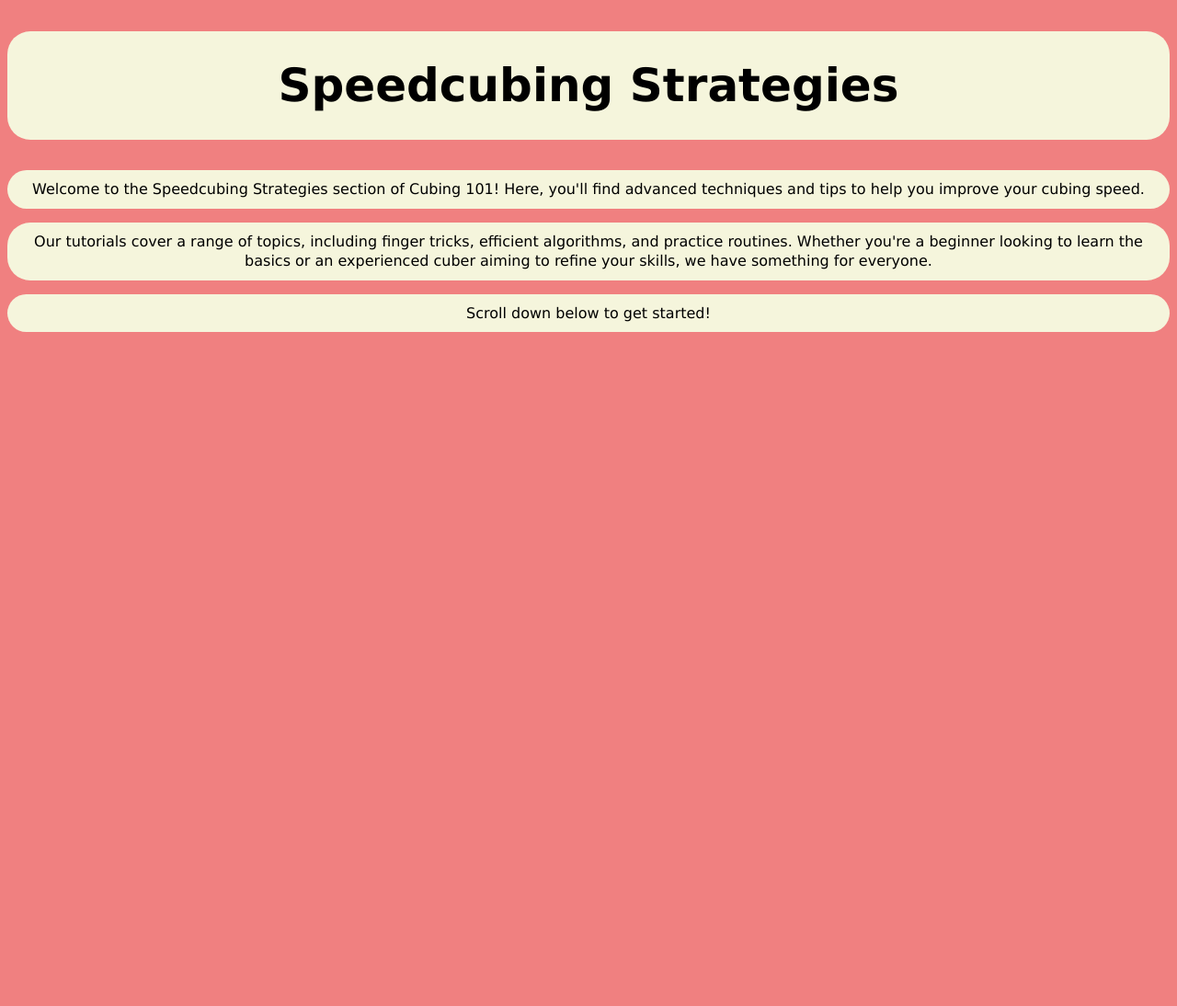
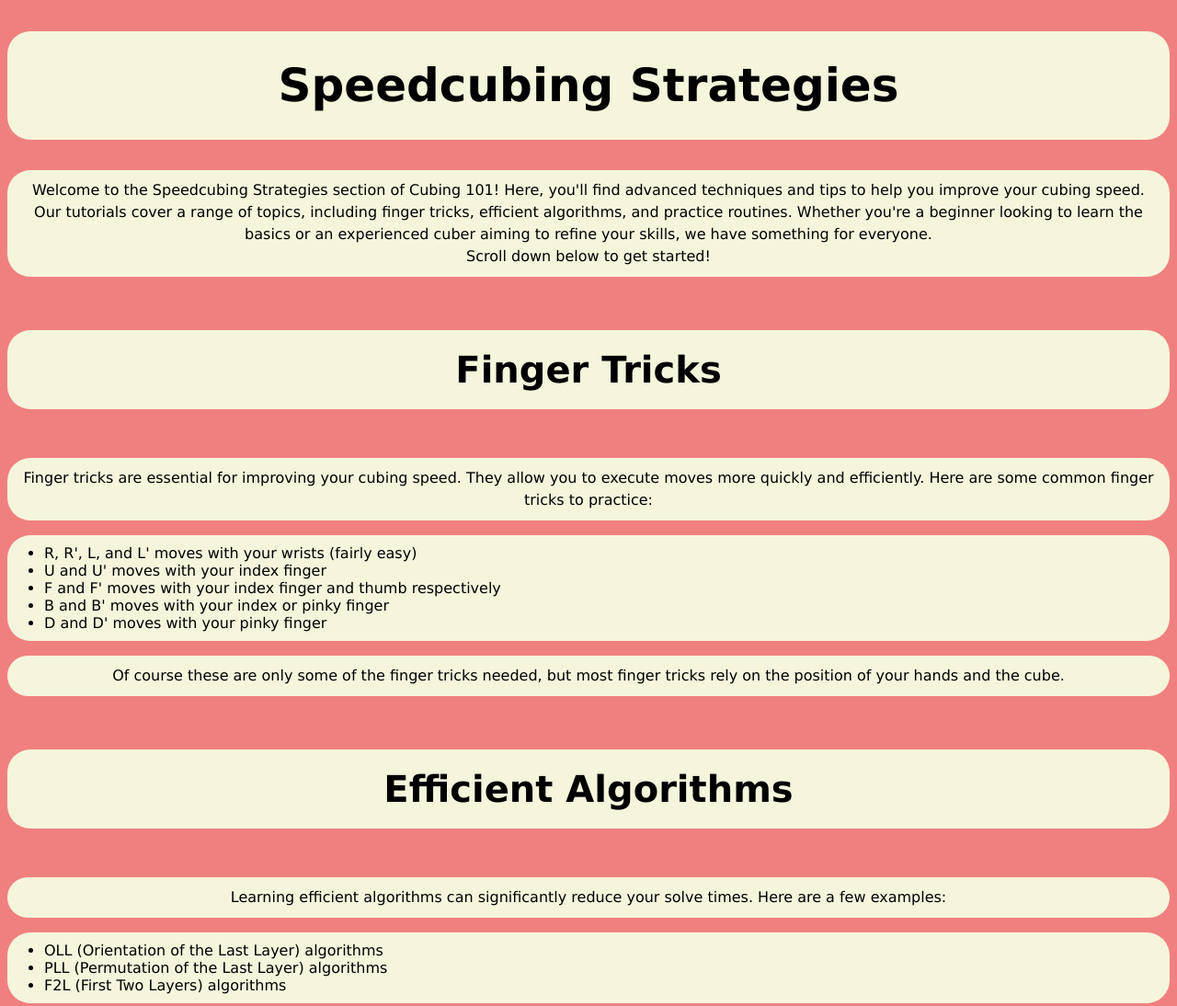
Before and after one commit to aparikh544-lang/aparikh544-lang.github.io, a plain HTML site: page speedcubing_strategies.html in a window 1280 px wide. Shown: the whole page at 92% size. Before the commit the page ends 800 px from the top, so only its background shows below. Drawn offline with Linux system fonts and the light colour scheme.

Commit message:
11/11/25: Started working on some content, stopping bcs of tennis class, will resume in a bit

```diff
--- a/speedcubing_strategies.html
+++ b/speedcubing_strategies.html
@@ -6,8 +6,27 @@
         <h1 class="h1">Speedcubing Strategies</h1>
     </head>
     <body>
-        <p class="p">Welcome to the Speedcubing Strategies section of Cubing 101! Here, you'll find advanced techniques and tips to help you improve your cubing speed.</p>
-        <p class="p">Our tutorials cover a range of topics, including finger tricks, efficient algorithms, and practice routines. Whether you're a beginner looking to learn the basics or an experienced cuber aiming to refine your skills, we have something for everyone.</p>
-        <p class="p">Scroll down below to get started!</p>
+        <p class="p">Welcome to the Speedcubing Strategies section of Cubing 101! Here, you'll find advanced techniques and tips to help you improve your cubing speed.<br>
+        Our tutorials cover a range of topics, including finger tricks, efficient algorithms, and practice routines. Whether you're a beginner looking to learn the basics or an experienced cuber aiming to refine your skills, we have something for everyone.<br>
+        Scroll down below to get started!</p>
+        <br/>
+        <h4 class="h4">Finger Tricks</h4>
+        <p class="p">Finger tricks are essential for improving your cubing speed. They allow you to execute moves more quickly and efficiently. Here are some common finger tricks to practice:</p>
+        <ul class="list">
+            <li>R, R', L, and L' moves with your wrists (fairly easy) </li>
+            <li>U and U' moves with your index finger</li>
+            <li>F and F' moves with your index finger and thumb respectively</li>
+            <li>B and B' moves with your index or pinky finger</li>
+            <li>D and D' moves with your pinky finger</li>
+        </ul>
+        <p class="p">Of course these are only some of the finger tricks needed, but most finger tricks rely on the position of your hands and the cube.</p>
+        <br/>
+        <h4 class="h4">Efficient Algorithms</h4>
+        <p class="p">Learning efficient algorithms can significantly reduce your solve times. Here are a few examples:</p>
+        <ul class="list">
+            <li>OLL (Orientation of the Last Layer) algorithms</li>
+            <li>PLL (Permutation of the Last Layer) algorithms</li>
+            <li>F2L (First Two Layers) algorithms</li>
+        </ul>
     </body>
 </html>
--- a/style.css
+++ b/style.css
@@ -5,7 +5,7 @@
     margin-bottom: 5px;
     font-size: 16px;
     background-color: beige;
-    line-height: 1.35;
+    line-height: 1.5;
     padding: 10px;
     border-radius: 25px;
     margin-bottom: 15px;
@@ -20,6 +20,7 @@
     margin-right: auto;
     text-align: center;
     border-radius: 25px;
+    width: auto;
 }
 
 .list {
@@ -35,3 +36,16 @@
     margin: 10px;
     border-radius: 25px;
 }
+
+.h4 {
+    font-family: 'Verdana', sans-serif;
+    padding: 20px;
+    font-size: 40px;
+    background-color: beige;
+    margin-left: auto;
+    margin-right: auto;
+    text-align: center;
+    border-radius: 25px;
+    margin-top: 25px;
+    width: auto;
+}
```
Also changed, not shown: advanced_algorithms.html (+2 -2 lines), classes.html (+2 -2 lines).
